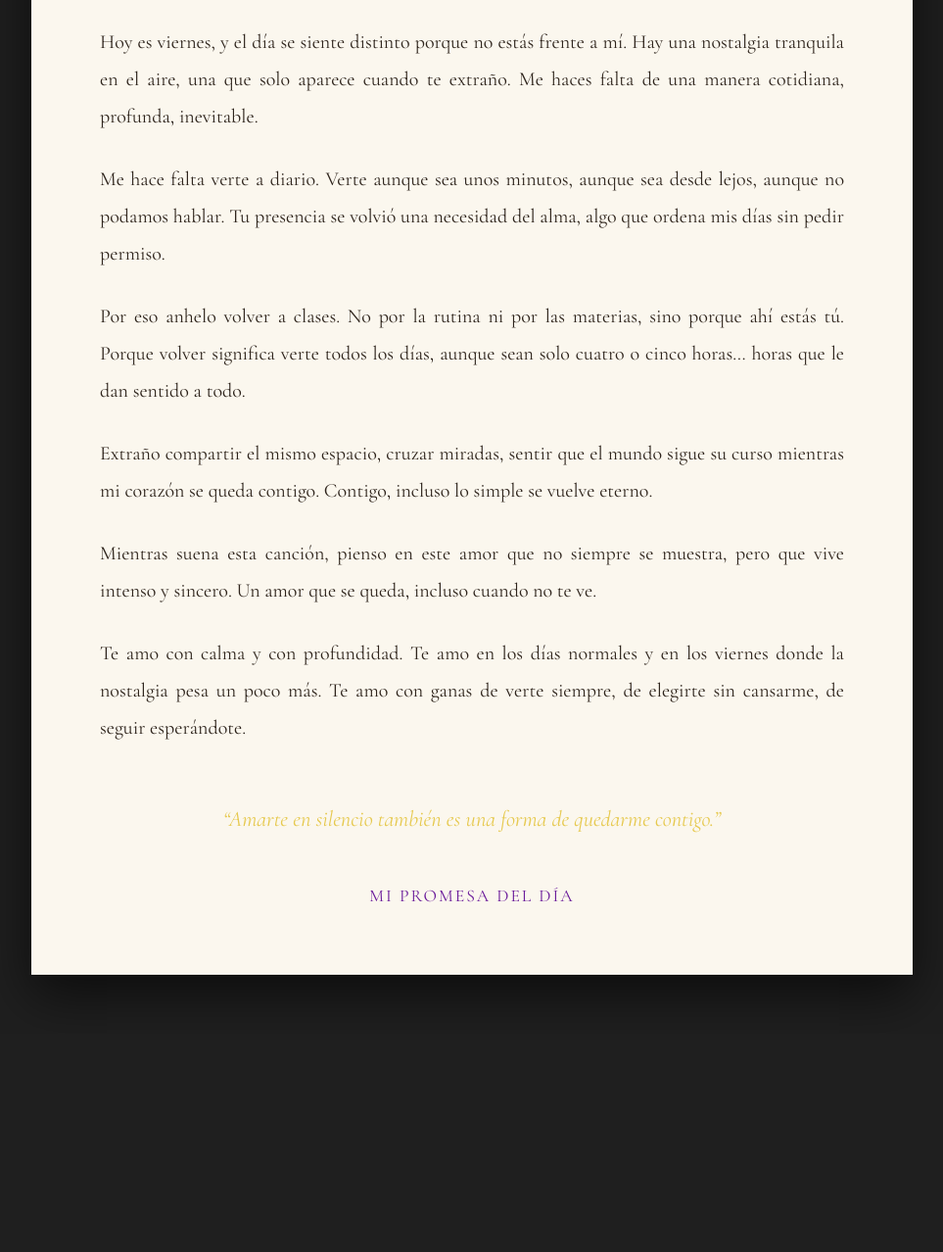
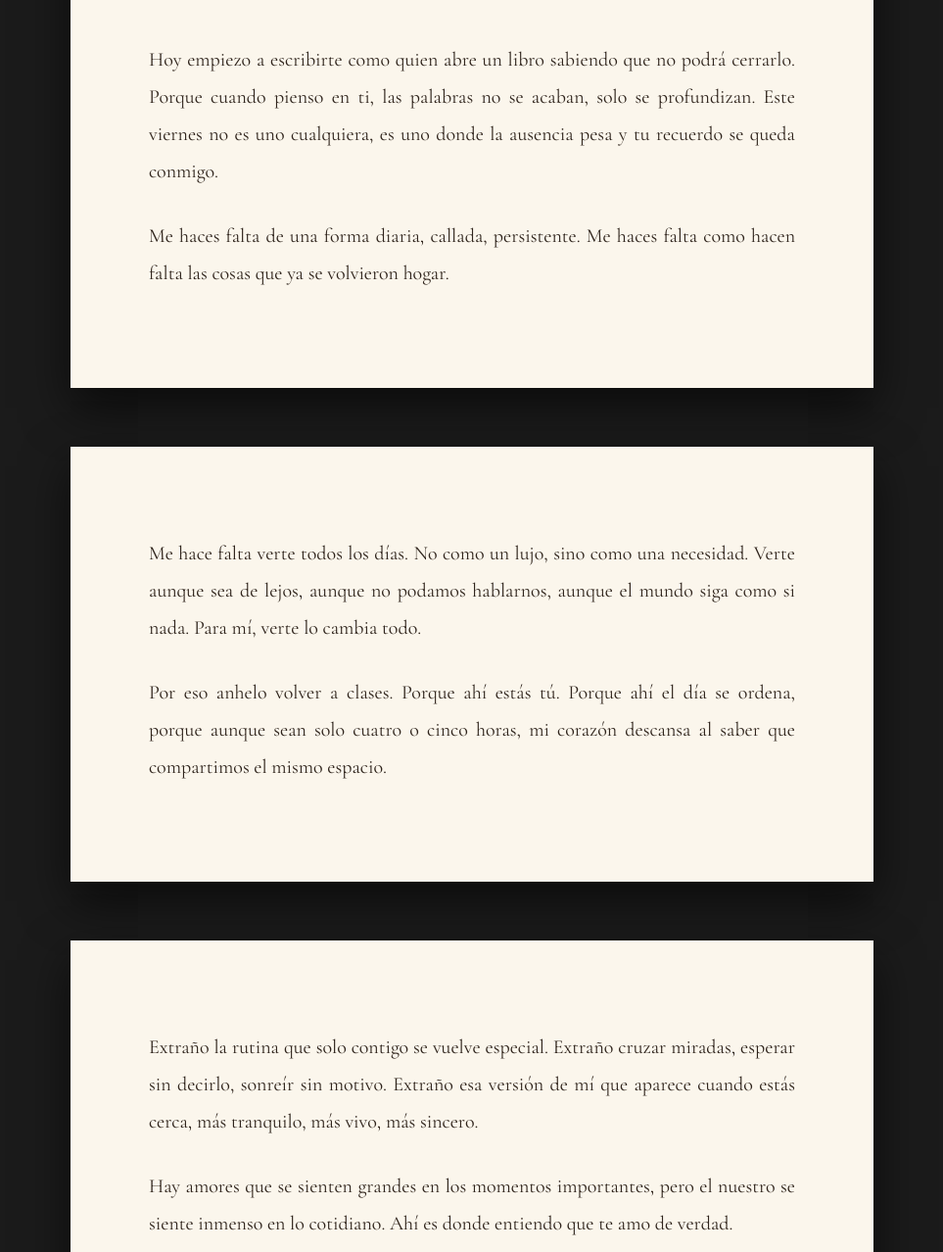
Before and after one commit to j8753741-eng/Viernes-30-de-enero-2026, a plain HTML site: page index.html in a window 1280 px wide. Shown: the part 666-1944 px from the top of the page at 98% size, without its empty margins (158-1121 px from the left). Before the commit the page ends 1721 px from the top, so only its background shows below. Drawn offline with nearby package versions, Linux system fonts and the light colour scheme.

Commit message:
Update index.html

```diff
--- a/index.html
+++ b/index.html
@@ -2,179 +2,251 @@
 <html lang="es">
 <head>
 <meta charset="UTF-8">
-<title>Carta de Amor</title>
+<title>Un libro escrito para ti</title>
 
-<!-- Tipografías -->
 <link href="https://fonts.googleapis.com/css2?family=Cormorant+Garamond:ital,wght@0,400;0,600;1,400&family=Great+Vibes&display=swap" rel="stylesheet">
 
 <style>
-body {
-    background-color: #1f1f1f;
-    margin: 0;
-    padding: 60px 0;
-    font-family: 'Cormorant Garamond', serif;
+body{
+    background:#1b1b1b;
+    margin:0;
+    padding:60px 0;
+    font-family:'Cormorant Garamond', serif;
 }
 
-.contenedor {
-    max-width: 760px;
-    margin: auto;
-    background-color: #fbf7ee;
-    padding: 60px 70px;
-    box-shadow: 0 20px 50px rgba(0,0,0,0.6);
+.libro{
+    max-width:820px;
+    margin:auto;
 }
 
-.video {
-    margin-bottom: 50px;
+.video{
+    margin-bottom:50px;
 }
 
-iframe {
-    width: 100%;
-    height: 380px;
-    border: none;
+iframe{
+    width:100%;
+    height:380px;
+    border:none;
 }
 
-.titulo {
-    font-family: 'Great Vibes', cursive;
-    font-size: 3.2em;
-    text-align: center;
-    margin-bottom: 10px;
-    color: #3b2f24;
+.pagina{
+    background:#fbf6ec;
+    padding:70px 80px;
+    margin-bottom:60px;
+    box-shadow:0 20px 45px rgba(0,0,0,0.6);
 }
 
-.fecha {
-    text-align: center;
-    font-style: italic;
-    margin-bottom: 40px;
-    color: #5a4a3a;
+.titulo{
+    font-family:'Great Vibes', cursive;
+    font-size:3.4em;
+    text-align:center;
+    margin-bottom:10px;
+    color:#3a2c22;
 }
 
-p {
-    font-size: 1.25em;
-    line-height: 1.9;
-    color: #2e241c;
-    margin-bottom: 26px;
-    text-align: justify;
+.sub{
+    text-align:center;
+    font-style:italic;
+    margin-bottom:45px;
+    color:#6b5a48;
 }
 
-.frase-final {
-    margin-top: 60px;
-    text-align: center;
-    font-style: italic;
-    font-size: 1.4em;
-    color: #e6c94f; /* amarillo */
+p{
+    font-size:1.25em;
+    line-height:1.9;
+    color:#2f241c;
+    text-align:justify;
+    margin-bottom:28px;
 }
 
-.boton {
-    margin-top: 45px;
-    text-align: center;
+.frase-final{
+    margin-top:40px;
+    text-align:center;
+    font-size:1.4em;
+    font-style:italic;
+    color:#e6c94f;
 }
 
-button {
-    background: none;
-    border: none;
-    font-family: 'Cormorant Garamond', serif;
-    font-size: 1.1em;
-    letter-spacing: 2px;
-    color: #6a1b9a;
-    cursor: pointer;
-    padding: 10px 20px;
+.boton{
+    text-align:center;
+    margin-top:40px;
 }
 
-button:hover {
-    text-decoration: underline;
+button{
+    background:none;
+    border:none;
+    font-size:1.1em;
+    letter-spacing:2px;
+    color:#6a1b9a;
+    cursor:pointer;
+    font-family:'Cormorant Garamond', serif;
 }
 
-.promesa {
-    display: none;
-    margin-top: 25px;
-    text-align: center;
-    font-size: 1.3em;
-    color: #6a1b9a;
-    font-style: italic;
+button:hover{
+    text-decoration:underline;
+}
+
+.promesa{
+    display:none;
+    margin-top:25px;
+    font-size:1.3em;
+    color:#6a1b9a;
+    font-style:italic;
 }
 </style>
 </head>
 
 <body>
 
-<div class="contenedor">
+<div class="libro">
 
+<!-- VIDEO -->
 <div class="video">
-        <iframe
-            src="https://www.youtube.com/embed/P6zC278fCDM"
-            allow="autoplay; encrypted-media"
-            allowfullscreen>
-        </iframe>
+<iframe src="https://www.youtube.com/embed/jJRvUOVxPqA" allowfullscreen></iframe>
 </div>
 
+<!-- PAGINA 1 -->
+<div class="pagina">
 <div class="titulo">Mi amor</div>
-    <div class="fecha">Viernes, 30 de enero de 2026</div>
+<div class="sub">Viernes, 30 de enero de 2026</div>
 
 <p>
-        Hoy es viernes, y el día se siente distinto porque no estás frente a mí.
-        Hay una nostalgia tranquila en el aire, una que solo aparece cuando te extraño.
-        Me haces falta de una manera cotidiana, profunda, inevitable.
+Hoy empiezo a escribirte como quien abre un libro sabiendo que no podrá cerrarlo.
+Porque cuando pienso en ti, las palabras no se acaban,
+solo se profundizan.
+Este viernes no es uno cualquiera,
+es uno donde la ausencia pesa
+y tu recuerdo se queda conmigo.
 </p>
 
 <p>
-        Me hace falta verte a diario. Verte aunque sea unos minutos,
-        aunque sea desde lejos, aunque no podamos hablar.
-        Tu presencia se volvió una necesidad del alma,
-        algo que ordena mis días sin pedir permiso.
+Me haces falta de una forma diaria,
+callada,
+persistente.
+Me haces falta como hacen falta las cosas que ya se volvieron hogar.
+</p>
+</div>
+
+<!-- PAGINA 2 -->
+<div class="pagina">
+<p>
+Me hace falta verte todos los días.
+No como un lujo,
+sino como una necesidad.
+Verte aunque sea de lejos,
+aunque no podamos hablarnos,
+aunque el mundo siga como si nada.
+Para mí, verte lo cambia todo.
 </p>
 
 <p>
 Por eso anhelo volver a clases.
-        No por la rutina ni por las materias,
-        sino porque ahí estás tú.
-        Porque volver significa verte todos los días,
-        aunque sean solo cuatro o cinco horas…
-        horas que le dan sentido a todo.
+Porque ahí estás tú.
+Porque ahí el día se ordena,
+porque aunque sean solo cuatro o cinco horas,
+mi corazón descansa al saber que compartimos el mismo espacio.
+</p>
+</div>
+
+<!-- PAGINA 3 -->
+<div class="pagina">
+<p>
+Extraño la rutina que solo contigo se vuelve especial.
+Extraño cruzar miradas,
+esperar sin decirlo,
+sonreír sin motivo.
+Extraño esa versión de mí que aparece cuando estás cerca,
+más tranquilo,
+más vivo,
+más sincero.
 </p>
 
 <p>
-        Extraño compartir el mismo espacio,
-        cruzar miradas,
-        sentir que el mundo sigue su curso mientras mi corazón se queda contigo.
-        Contigo, incluso lo simple se vuelve eterno.
+Hay amores que se sienten grandes en los momentos importantes,
+pero el nuestro se siente inmenso en lo cotidiano.
+Ahí es donde entiendo que te amo de verdad.
+</p>
+</div>
+
+<!-- PAGINA 4 -->
+<div class="pagina">
+<p>
+Mientras suena “Bésame”,
+pienso en lo mucho que deseo tus besos,
+no solo los labios,
+sino los besos que tranquilizan,
+los que prometen,
+los que dicen “aquí me quedo”.
 </p>
 
 <p>
-        Mientras suena esta canción,
-        pienso en este amor que no siempre se muestra,
-        pero que vive intenso y sincero.
-        Un amor que se queda,
-        incluso cuando no te ve.
+Bésame en mis días cansados,
+en mis silencios,
+en mis esperas.
+Bésame incluso cuando no estoy contigo,
+porque así te siento cerca.
+</p>
+</div>
+
+<!-- PAGINA 5 -->
+<div class="pagina">
+<p>
+Te amo sin prisa,
+pero sin pausa.
+Te amo con la certeza de quien sabe
+que no quiere a nadie más.
+Te amo con un amor que no necesita ruido,
+solo verdad.
 </p>
 
 <p>
-        Te amo con calma y con profundidad.
-        Te amo en los días normales
-        y en los viernes donde la nostalgia pesa un poco más.
-        Te amo con ganas de verte siempre,
-        de elegirte sin cansarme,
-        de seguir esperándote.
+Si supieras cuántas veces te nombro en mi mente,
+cuántas veces imagino volver a verte,
+cuántas veces mi día mejora solo con pensarte.
+</p>
+</div>
+
+<!-- PAGINA 6 -->
+<div class="pagina">
+<p>
+Este libro no busca terminar,
+porque lo nuestro no es un final,
+es una continuidad.
+Es volver a verte,
+volver a esperarte,
+volver a elegirte.
 </p>
 
+<p>
+Y mientras ese momento llega,
+aquí me quedo,
+amándote desde la distancia,
+pero con el corazón completamente entregado.
+</p>
+</div>
+
+<!-- PAGINA FINAL -->
+<div class="pagina">
 <div class="frase-final">
-        “Amarte en silencio también es una forma de quedarme contigo.”
+“Si algún día dudas, recuerda esto: siempre te he amado incluso en los silencios.”
 </div>
 
 <div class="boton">
 <button onclick="mostrarPromesa()">MI PROMESA DEL DÍA</button>
-
 <div class="promesa" id="promesa">
-            Prometo seguir pensándote todos los días,
-            esperarte sin prisa
-            y elegirte incluso cuando no estás cerca.
+Prometo besarte con el alma,
+esperarte con el corazón
+y elegirte todos los días,
+sin excepción.
+</div>
 </div>
 </div>
 
 </div>
 
 <script>
-function mostrarPromesa() {
-    document.getElementById("promesa").style.display = "block";
+function mostrarPromesa(){
+    document.getElementById("promesa").style.display="block";
 }
 </script>
 
```
Lines whose indentation alone changed are shown as unchanged.
